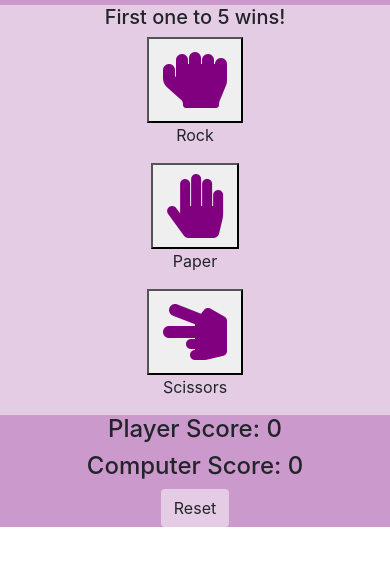
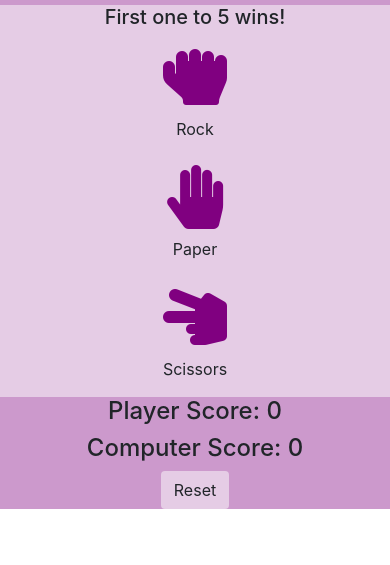
Before and after one commit to KatrinaFuller/rock-paper-scissors, a plain HTML site: page index.html in a window 390 px wide. Shown: the part 99-664 px from the top of the page. Drawn offline with nearby package versions, Linux system fonts and the light colour scheme.

Commit message:
changed the buttons to work on iphones

```diff
--- a/index.html
+++ b/index.html
@@ -26,21 +26,18 @@
     </div>
     <div class="row button-row text-center align-content-center justify-content-center">
       <div class="col-sm-12 col-md-3 rock">
-        <button onclick="play('rock')">
-          <i class="fas fa-hand-rock fa-4x p-2"></i>
-        </button><br>
+        <i class="fas fa-hand-rock fa-4x p-2" onclick="play('rock')"></i>
+        <br>
         <p>Rock</p>
       </div>
       <div class="col-sm-12 col-md-3 paper">
-        <button onclick="play('paper')">
-          <i class="fas fa-hand-paper fa-4x p-2"></i>
-        </button><br>
+        <i class="fas fa-hand-paper fa-4x p-2" onclick="play('paper')"></i>
+        <br>
         <p>Paper</p>
       </div>
       <div class="col-sm-12 col-md-3 scissors">
-        <button onclick="play('scissors')">
-          <i class="fas fa-hand-scissors fa-4x p-2"></i>
-        </button><br>
+        <i class="fas fa-hand-scissors fa-4x p-2" onclick="play('scissors')"></i>
+        <br>
         <p>Scissors</p>
       </div>
     </div>
```
